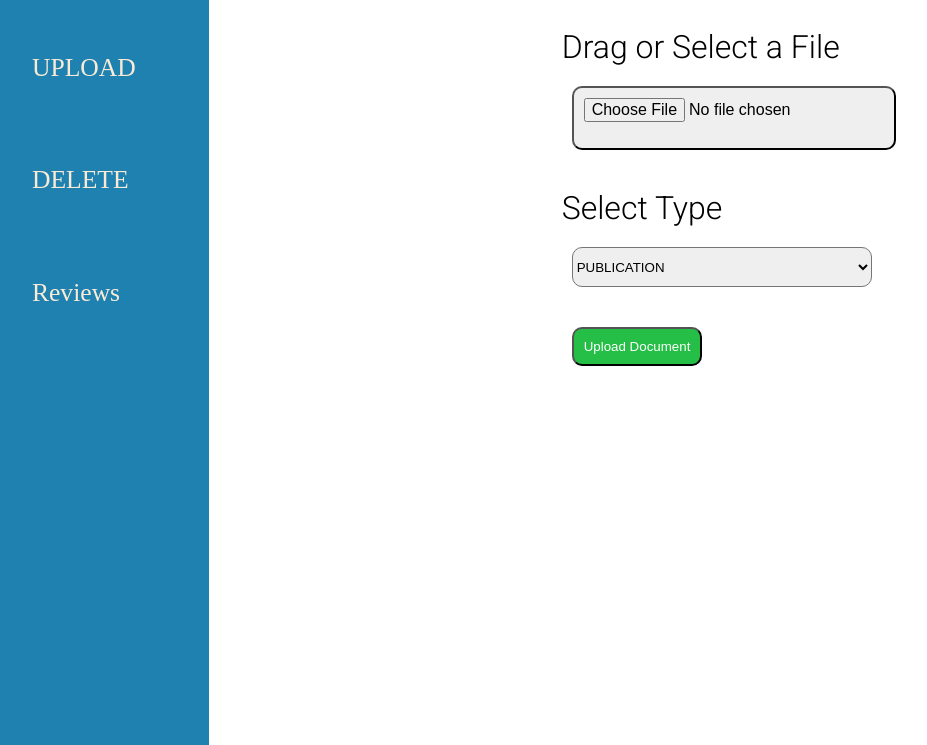
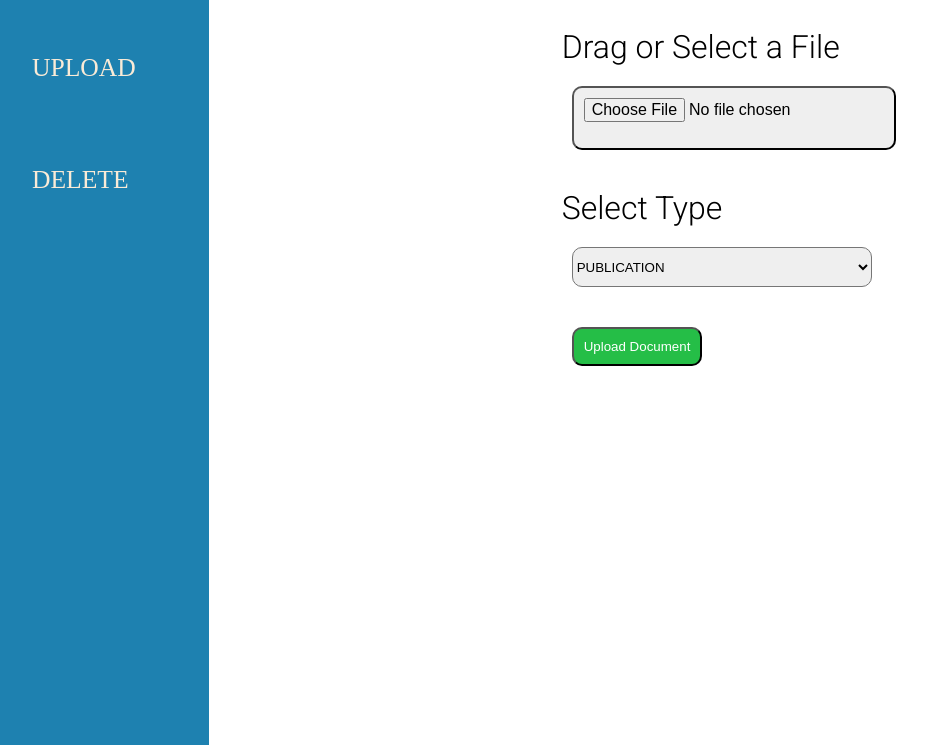
Before and after one commit to Rameshkumar-V/P1-BLOGWEB, a Flask app: page /uploaddoc in a window 1280 px wide. Shown: the part 121-866 px from the top of the page, without its empty margins (22-949 px from the left). Run offline with Flask 3, Linux system fonts and the light colour scheme; a user stored in the database is signed in.

```diff
--- a/template/ap_interface.html
+++ b/template/ap_interface.html
@@ -17,8 +17,7 @@
             <ul>
                 <li><a href="/uploaddoc" id="document-nav">UPLOAD</a></li>
                 <li><a href="/docdelete">DELETE</a></li>
-                <li><a href="/docdelete">Reviews
-                </a></li>
+
             </ul>
         </nav>
 
```
